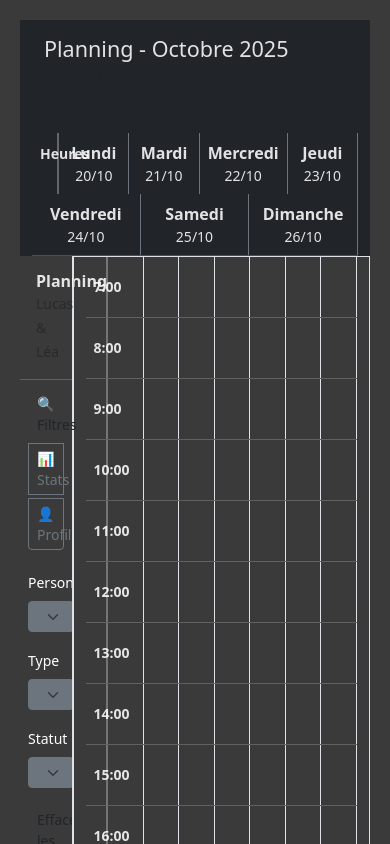
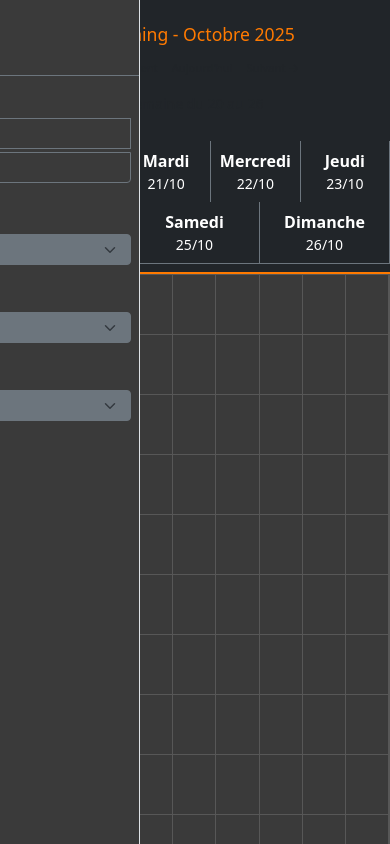
Before and after one commit to LucasBroda/Planning, a React (Vite) app in the folder my-app/: page / in a window 390 px wide. Shown: the top 844 px of the page. Built offline with nearby package versions, Linux system fonts and the light colour scheme.

Commit message:
style(App.css): style for application

```diff
--- a/my-app/src/App.css
+++ b/my-app/src/App.css
@@ -1,47 +1,213 @@
-.calendrier-container {
-  background-color: #3a3a3a !important;
-  color: rgba(255, 255, 255, 0.87) !important;
-  min-height: 100vh;
-  display: flex;
-  align-items: center;
-  justify-content: center;
-  padding: 20px;
+/* Variables CSS pour la charte graphique */
+:root {
+  --color-primary-orange: #ff7a00;
+  --color-secondary-orange: #ff9500;
+  --color-light-orange: #ffaa33;
+  --color-dark-bg: #2d2d2d;
+  --color-darker-bg: #1a1a1a;
+  --color-card-bg: #3a3a3a;
+  --color-border: rgba(255, 255, 255, 0.15);
+  --color-text-primary: rgba(255, 255, 255, 0.87);
+  --color-text-secondary: rgba(255, 255, 255, 0.6);
 }
 
-.calendrier-container .container {
-  background-color: transparent !important;
-  max-width: 1200px;
-  width: 100%;
+/* Thème sombre moderne */
+body {
+  background-color: var(--color-dark-bg);
+  color: var(--color-text-primary);
+  font-family: -apple-system, BlinkMacSystemFont, 'Segoe UI', 'Roboto', sans-serif;
 }
 
-.calendrier-container .row {
-  background-color: transparent !important;
-  color: rgba(255, 255, 255, 0.87) !important;
+.calendrier-container {
+  background-color: var(--color-dark-bg);
+  color: var(--color-text-primary);
+  min-height: 100vh;
+  padding: 0;
   margin: 0;
 }
 
-.calendrier-container .col,
-.calendrier-container .col-1 {
-  background-color: transparent !important;
-  color: rgba(255, 255, 255, 0.87) !important;
-  border-right: 1px solid rgba(255, 255, 255, 0.2);
-  padding: 8px;
+.calendar-wrapper {
+  width: 100%;
+  height: 100vh;
+  overflow: hidden;
 }
 
-.calendrier-container .col:last-child,
-.calendrier-container .col-1:last-child {
+.calendar-main {
+  height: 100%;
+  display: flex;
+  flex-direction: column;
+}
+
+/* Classes utilitaires orange */
+.text-orange {
+  color: var(--color-primary-orange) !important;
+}
+
+.bg-orange {
+  background-color: var(--color-primary-orange) !important;
+}
+
+.btn-orange {
+  background-color: var(--color-primary-orange);
+  border-color: var(--color-primary-orange);
+  color: white;
+}
+
+.btn-orange:hover {
+  background-color: var(--color-secondary-orange);
+  border-color: var(--color-secondary-orange);
+  color: white;
+}
+
+.btn-outline-orange {
+  border-color: var(--color-primary-orange);
+  color: var(--color-primary-orange);
+}
+
+.btn-outline-orange:hover {
+  background-color: var(--color-primary-orange);
+  border-color: var(--color-primary-orange);
+  color: white;
+}
+
+/* Header du calendrier */
+.calendar-header {
+  background-color: var(--color-darker-bg) !important;
+  border-bottom: 2px solid var(--color-primary-orange);
+  flex-shrink: 0;
+}
+
+/* Styles du calendrier */
+.calendar-grid {
+  flex: 1;
+  overflow-y: auto;
+  background-color: var(--color-card-bg);
+}
+
+.calendar-grid .container-fluid {
+  background-color: transparent;
+  padding: 0;
+}
+
+.calendar-grid .row {
+  background-color: transparent;
+  color: var(--color-text-primary);
+  margin: 0;
+}
+
+.calendar-grid .col,
+.calendar-grid .col-1 {
+  background-color: transparent;
+  color: var(--color-text-primary);
+  border-right: 1px solid var(--color-border);
+  padding: 4px 8px;
+  min-height: 40px;
+  position: relative;
+}
+
+.calendar-grid .col:last-child {
   border-right: none;
 }
 
-.calendrier-container .border-bottom {
-  border-bottom-color: rgba(255, 255, 255, 0.2) !important;
+.calendar-grid .border-bottom {
+  border-bottom: 1px solid var(--color-border) !important;
 }
 
-.calendrier-container .font-weight-bold {
-  color: rgba(255, 255, 255, 0.87) !important;
+.calendar-grid .border-end {
+  border-right: 1px solid var(--color-border) !important;
 }
 
-.calendrier-container .col-1 {
-  border-right: 2px solid rgba(255, 255, 255, 0.3) !important;
-  font-weight: bold;
+.calendar-grid .border {
+  border: 1px solid var(--color-border) !important;
 }
+
+.time-slot {
+  cursor: pointer;
+  transition: background-color 0.2s ease;
+}
+
+.time-slot:hover {
+  background-color: rgba(255, 122, 0, 0.1) !important;
+}
+
+/* Sidebar styles */
+.sidebar {
+  background-color: var(--color-card-bg) !important;
+  border-right: 2px solid var(--color-primary-orange) !important;
+  height: 100%;
+  flex-shrink: 0;
+}
+
+/* Responsive */
+@media (max-width: 768px) {
+  .calendar-header .col-md-4 {
+    text-align: center !important;
+    margin-bottom: 10px;
+  }
+
+  .calendar-header .btn-group .btn {
+    font-size: 0.8rem;
+    padding: 0.25rem 0.5rem;
+  }
+
+  .calendar-header h4 {
+    font-size: 1.1rem;
+  }
+
+  /* Sidebar mobile */
+  .sidebar {
+    min-width: 250px;
+    position: fixed;
+    left: -250px;
+    top: 0;
+    z-index: 1050;
+    transition: left 0.3s ease;
+    height: 100vh;
+  }
+
+  .sidebar.show {
+    left: 0;
+  }
+
+  /* Calendrier mobile */
+  .calendar-grid .col,
+  .calendar-grid .col-1 {
+    min-height: 50px;
+    font-size: 0.8rem;
+  }
+
+  .time-slot {
+    min-height: 50px !important;
+  }
+
+  .activity-block {
+    font-size: 10px !important;
+  }
+
+  /* Modal mobile */
+  .modal-dialog {
+    margin: 0.5rem;
+  }
+
+  .modal-content {
+    max-height: 90vh;
+    overflow-y: auto;
+  }
+}
+
+@media (max-width: 480px) {
+  .calendar-header {
+    padding: 0.5rem 0;
+  }
+
+  .calendar-header .btn-group .btn {
+    font-size: 0.7rem;
+    padding: 0.2rem 0.4rem;
+  }
+
+  .calendar-grid .col,
+  .calendar-grid .col-1 {
+    padding: 2px 4px;
+    font-size: 0.7rem;
+  }
+}
```
